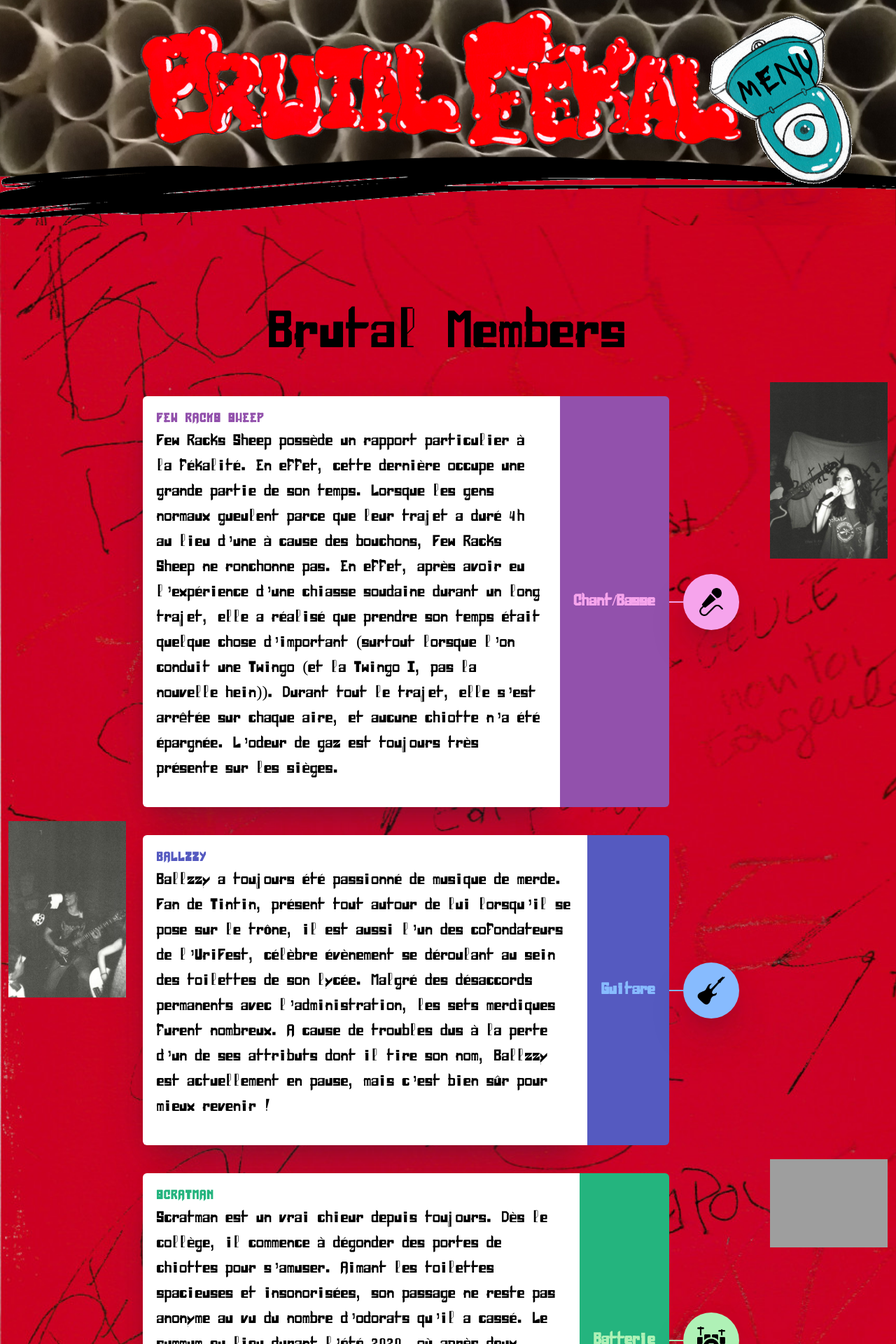
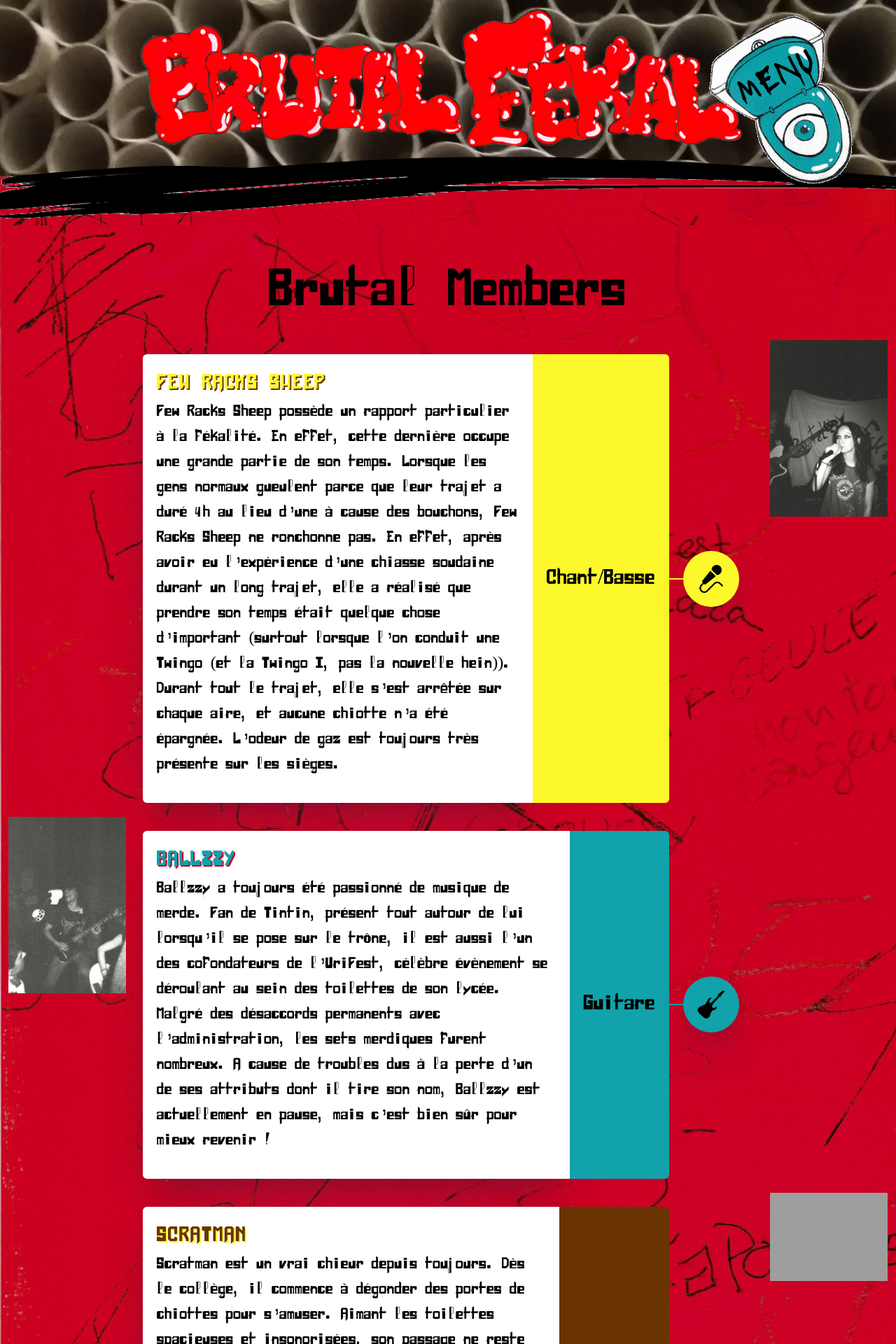
Before and after one commit to MariusBoucard/bfWebsite, a Flask app: page /brutalfekal in a window 1280 px wide. Shown: the top 1920 px of the page at 70% size. Run offline with Flask 3, Linux system fonts and the light colour scheme; some libraries are stand-ins or nearby versions; grey boxes are pictures that could not be loaded.

```diff
--- a/app.py
+++ b/app.py
@@ -195,4 +195,4 @@ def envoicontact():
 # This part is the code that's executed when you lauch the app : 2 lines that makes everything
 if __name__ == "__main__":
     db.create_all()
-    application.run(debug=True,host="0.0.0.0",port="5000")
+    application.run(debug=True,host="0.0.0.0",port="5001")
--- a/static/css/menu.css
+++ b/static/css/menu.css
@@ -170,10 +170,10 @@
 
   @media (min-width:1200px) {
 	.middlecol{
-		width:70%;
+		width:90%;
 	}
 	.bordercol{
-		width:15%;
+		width:5%;
 	}
   }
 
--- a/static/css/notregroupe.css
+++ b/static/css/notregroupe.css
@@ -58,7 +58,7 @@ h2 {
     content: "";
     width: 100%;
     height: 2px;
-    background: #f6a4ec;
+    background: #fdf82b;
     position: absolute;
     right: 0;
     z-index: -1;
@@ -68,11 +68,13 @@ h2 {
     animation: fillLeft 2s forwards 4s ease-in-out;
 }
 .timeline__event__title {
-    font-size: 1.2rem;
+    font-size: 2rem;
     line-height: 1.4;
     text-transform: uppercase;
-    font-weight: 600;
-    color: #9251ac;
+    font-weight: 500;
+    color: #fdf82b;
+    text-shadow: 2px 2px #693401;
+
     letter-spacing: 1.5px;
 }
 .timeline__event__content {
@@ -83,10 +85,10 @@ h2 {
     border-radius: 0 6px 6px 0;
 }
 .timeline__event__date {
-    color: #f6a4ec;
-    font-size: 1.5rem;
-    font-weight: 600;
-    background: #9251ac;
+    color: #000000;
+    font-size: 2rem;
+    font-weight: 400;
+    background: #fdf82b;
     display: flex;
     align-items: center;
     justify-content: center;
@@ -98,11 +100,11 @@ h2 {
     display: flex;
     align-items: center;
     justify-content: center;
-    color: #9251ac;
+    color: #fdf82b;
     padding: 20px;
     align-self: center;
     margin: 0 20px;
-    background: #f6a4ec;
+    background: #fdf82b;
     border-radius: 100%;
     width: 40px;
     box-shadow: 0 30px 60px -12px rgba(50, 50, 93, 0.25), 0 18px 36px -18px rgba(0, 0, 0, 0.3), 0 -12px 36px -8px rgba(0, 0, 0, 0.025);
@@ -141,44 +143,48 @@ h2 {
     flex-basis: 60%;
 }
 .timeline__event--type2:after {
-    background: #555ac0;
+    background: #11a2ab;
 }
 .timeline__event--type2 .timeline__event__date {
-    color: #87bbfe;
-    background: #555ac0;
+    color: #000000;
+    background: #11a2ab;
 }
 .timeline__event--type2:nth-child(2n + 1) .timeline__event__icon:before, .timeline__event--type2:nth-child(2n + 1) .timeline__event__icon:after {
-    background: #87bbfe;
+    background: #11a2ab;
 }
 .timeline__event--type2 .timeline__event__icon {
-    background: #87bbfe;
+    background: #11a2ab;
     color: #555ac0;
 }
 .timeline__event--type2 .timeline__event__icon:before, .timeline__event--type2 .timeline__event__icon:after {
     background: #87bbfe;
 }
 .timeline__event--type2 .timeline__event__title {
-    color: #555ac0;
+    color: #11a2ab;
+    text-shadow: 2px 2px #cc0023;
+
 }
 .timeline__event--type3:after {
-    background: #24b47e;
+    background: #693401;
 }
 .timeline__event--type3 .timeline__event__date {
-    color: #aff1b6;
-    background-color: #24b47e;
+    color: #000000;
+    background-color: #693401;
 }
 .timeline__event--type3:nth-child(2n + 1) .timeline__event__icon:before, .timeline__event--type3:nth-child(2n + 1) .timeline__event__icon:after {
-    background: #aff1b6;
+    background: #693401;
 }
 .timeline__event--type3 .timeline__event__icon {
-    background: #aff1b6;
-    color: #24b47e;
+    background: #693401;
+    color: #693401;
 }
 .timeline__event--type3 .timeline__event__icon:before, .timeline__event--type3 .timeline__event__icon:after {
     background: #aff1b6;
 }
 .timeline__event--type3 .timeline__event__title {
-    color: #24b47e;
+    color: #693401;
+    text-shadow: 2px 2px #fdf82b;
+
 }
 .timeline__event:last-child .timeline__event__icon:before {
     content: none;
--- a/templates/news.html
+++ b/templates/news.html
@@ -60,8 +60,8 @@ Nous avons ouvert une campagne de dons via kickstarter. L’idée est pour nous
             </p>
             <a href="/" class="stretched-link">Retour a l'accueil</a>
           </div>
-          <div class="col-auto  d-lg-block d-flex justify-content-center align-items-center" >
-            <img class="bd-placeholder-img" style="margin: auto;" src="/static/images/news/ordi.jpg"/>          </div>
+          <div class="col-auto   justify-content-center align-items-center" style="height:100%">
+            <img  src="/static/images/news/ordi.jpg"/>          </div>
         </div>
       </div>
 
--- a/templates/notregroupe.html
+++ b/templates/notregroupe.html
@@ -2,6 +2,15 @@
 {%block head%}
 <link href="../static/css/notregroupe.css" type="text/css" rel="stylesheet" />
 <title>Ze band Brutal Fekal</title>
+<style>
+  .middlecolumn2{
+    width:70%;
+
+  }
+  .bordercolumn2{
+    width : 15%
+  }
+</style>
 {%endblock%}
 {%block leftcolumn%}
 <div width="100%" style="padding-top:200px;">
@@ -12,16 +21,16 @@
 {%endblock%}
 {%block middlecolumn%}
 <div style="width:100%;background-color: rgba(0, 0, 0, 0.0);">
-  <h2 style="font-family: 'BFFont';font-size: 5em; padding-top: 60px;color:black">Brutal Members</h2>
+  <h2 style="font-family: 'BFFont';font-size: 5em; ;color:black">Brutal Members</h2>
   <p style="font-family: 'BFFont'; color:black"> </p>
 </div>
 
 <div class="timeline">
   <div class="row">
-    <div class="bordercol">
+    <div class="bordercolumn2">
 
     </div>
-    <div class="middlecol">
+    <div class="middlecolumn2">
 
 
       <div class="timeline__event  animated fadeInUp delay-3s timeline__event--type1"
@@ -54,18 +63,18 @@
         </div>
       </div>
     </div>
-    <div class="bordercol">
+    <div class="bordercolumn2">
       <img class="nous" src="../static/images/nous/fewracks.jpg" width="100%" />
     </div>
   </div>
 
   <div class="row">
-    <div class="bordercol">
+    <div class="bordercolumn2">
       <img class="nous" src="../static/images/nous/ballzzy.jpg" width="100%" />
 
     </div>
 
-    <div class="middlecol" >
+    <div class="middlecolumn2" >
 
 
 
@@ -102,7 +111,7 @@
       </div>
     </div>
 
-    <div class="bordercol">
+    <div class="bordercolumn2">
 
     </div>
 
@@ -113,10 +122,10 @@
 
 
   <div class="row">
-    <div class="bordercol">
+    <div class="bordercolumn2">
 
     </div>
-    <div class="middlecol">
+    <div class="middlecolumn2">
 
 
       <div class="timeline__event animated fadeInUp delay-1s timeline__event--type3" style="margin-right: 0px;width: 100%;">
@@ -151,7 +160,7 @@
     </div>
 
 
-    <div class="bordercol">
+    <div class="bordercolumn2">
       <img class="nous" src="../static/images/nous/scratman.jpg" width="100%" />
 
     </div>
@@ -161,11 +170,11 @@
 
 
   <div class="row">
-    <div class="bordercol">
+    <div class="bordercolumn2">
 
 
     </div>
-      <div class="middlecol">
+      <div class="middlecolumn2">
 
 
 
@@ -191,7 +200,7 @@
 
       </div>
 
-<div class="bordercol">
+<div class="bordercolumn2">
 
 
     </div>
```
Also changed, not shown: static/css/timeline2.css (+15 -15 lines), templates/index.html (+6 -2 lines), templates/story2.html (+27 -3 lines).
